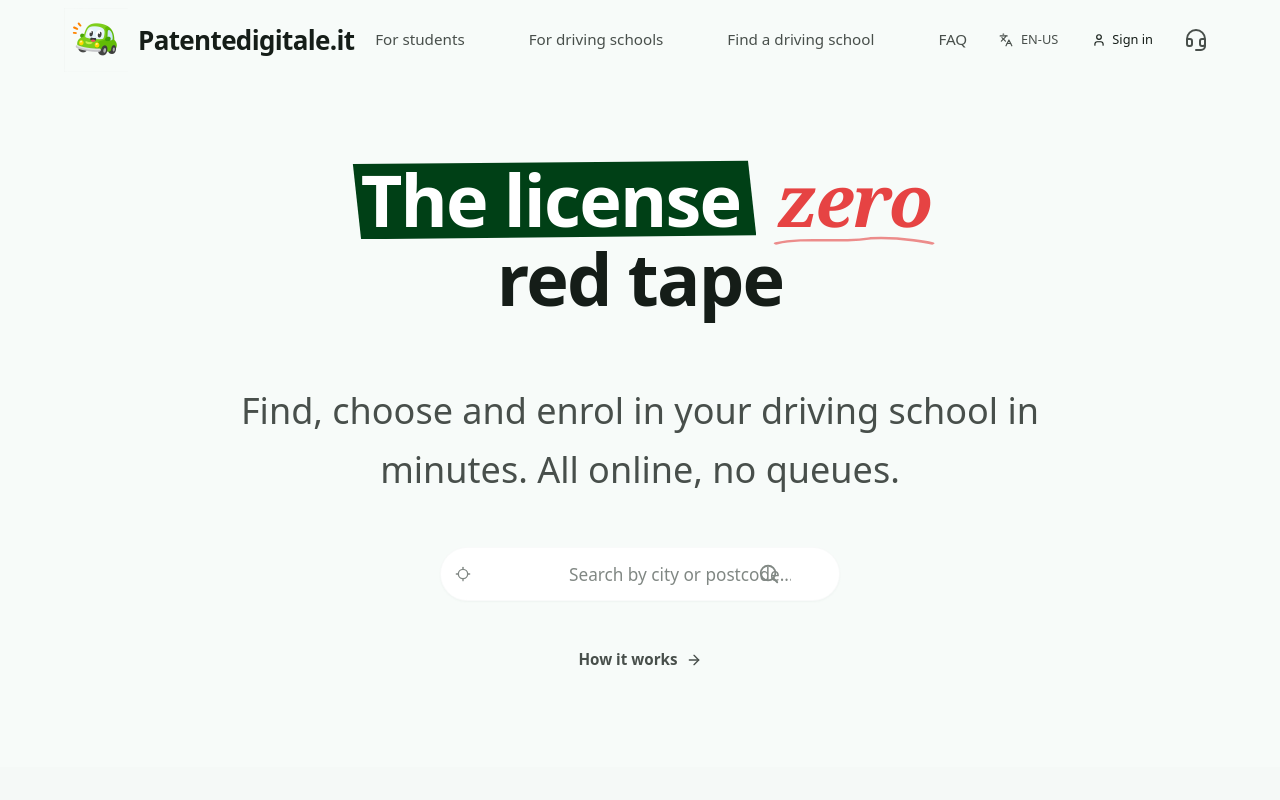
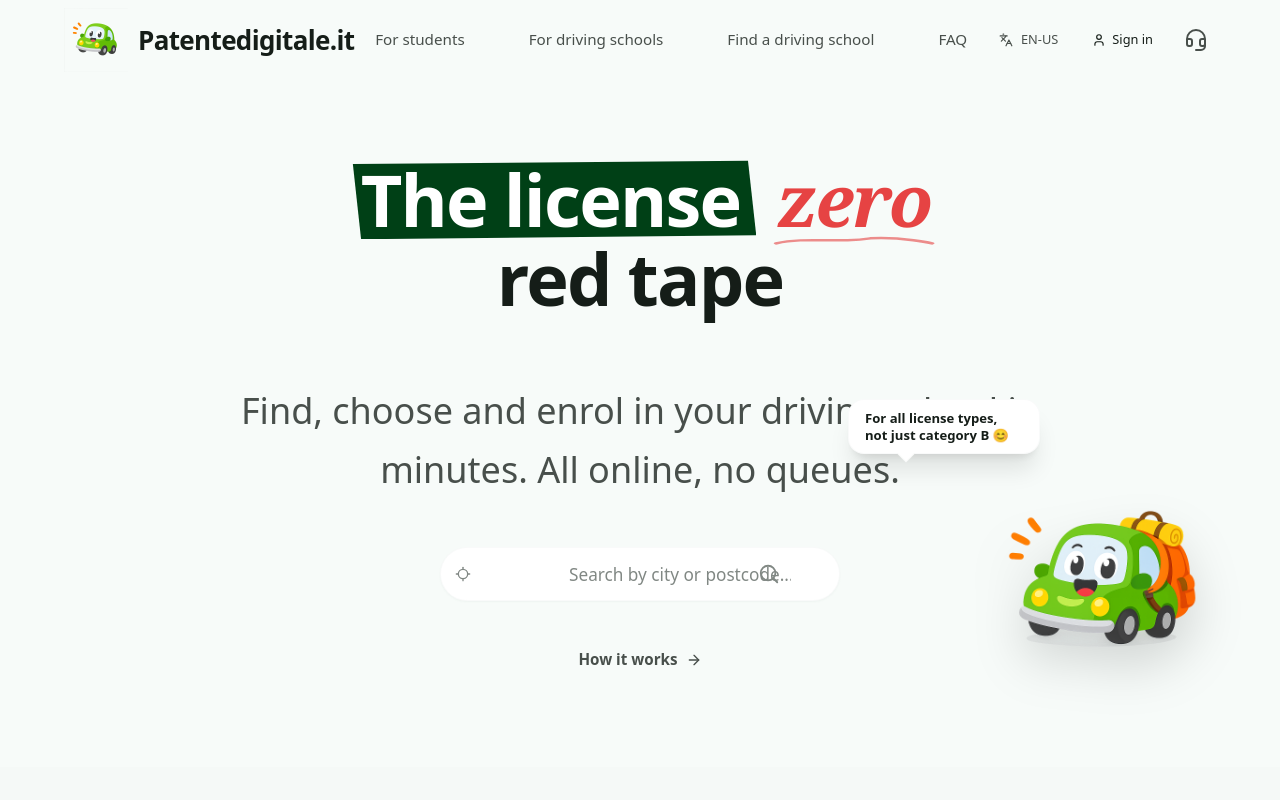
Before and after one commit to W3sley0Bi/patente-digitale-web, a React (Vite) app: page / in a window 1280 px wide. Shown: the top 800 px of the page. Built offline with nearby package versions, Linux system fonts and the light colour scheme; a web font is replaced by a local one.

Commit message:
feat(landing): add floating mascot with i18n speech bubble

```diff
--- a/src/components/sections/Hero.tsx
+++ b/src/components/sections/Hero.tsx
@@ -125,7 +125,7 @@ export function Hero() {
 					</motion.p>
 
 					{/* Search Bar */}
-					<motion.div variants={revealVariants} className="mt-12 w-full max-w-[400px]">
+					<motion.div variants={revealVariants} className="mt-12 w-full max-w-[400px] relative">
 						<form onSubmit={handleSearch} className="relative">
 							<div className="group relative flex items-center bg-white rounded-full border border-line-strong/10 shadow-sm focus-within:border-line-strong/30 transition-all duration-300">
 								<button
@@ -176,6 +176,42 @@ export function Hero() {
 						</a>
 					</motion.div>
 				</motion.div>
+
+				{/* Floating Mascot - Does not affect layout flow */}
+				<motion.div
+					initial={{ opacity: 0, x: 50, scale: 0.8 }}
+					animate={{ opacity: 1, x: 0, scale: 1 }}
+					transition={{ delay: 1, duration: 0.8, ease: "easeOut" }}
+					className="pointer-events-none absolute bottom-0 right-0 hidden items-end justify-center lg:flex"
+				>
+					<div className="relative mr-8 mb-8">
+						<img
+							src="/mascot-backpack.png"
+							alt=""
+							className="h-auto w-[240px] object-contain drop-shadow-2xl"
+							draggable={false}
+						/>
+
+						{/* Mascot Speech Bubble */}
+						<motion.div
+							initial={{ opacity: 0, scale: 0.5, x: 20 }}
+							animate={{ opacity: 1, scale: 1, x: 0 }}
+							transition={{ delay: 1.8, duration: 0.5, type: "spring" }}
+							className="pointer-events-auto absolute -top-16 -left-32 z-20 w-48"
+						>
+							<div className="relative">
+								<div className="bg-white px-4 py-2.5 rounded-2xl shadow-xl border border-line-strong/10">
+									<p
+										className="font-sans text-xs font-bold text-ink leading-tight"
+										dangerouslySetInnerHTML={{ __html: t("landing.hero.mascotNote") }}
+									/>
+								</div>
+								{/* Speech bubble tail */}
+								<div className="absolute -bottom-1.5 right-10 h-3 w-3 rotate-45 border-r border-b border-line-strong/10 bg-white" />
+							</div>
+						</motion.div>
+					</div>
+				</motion.div>
 			</div>
 		</section>
 	);
--- a/src/i18n/locales/ar.json
+++ b/src/i18n/locales/ar.json
@@ -55,6 +55,7 @@
 				"primary": "ابحث عن مدرسة تعليم القيادة الخاصة بك",
 				"secondary": "كيف يعمل"
 			},
+			"mascotNote": "لجميع أنواع التراخيص،<br />ليس فقط الفئة B 😊",
 			"trust": "تم اختياره بالفعل من قبل أكثر من 12,000 طالب في 14 منطقة. مدفوعات آمنة باستخدام PayPal و Apple Pay و Google Pay.",
 			"trust.social": "+12,000 طالب سعيد",
 			"mascotAlt": "باتينتينو، تميمة Patentedigitale.it"
--- a/src/i18n/locales/en.json
+++ b/src/i18n/locales/en.json
@@ -55,6 +55,7 @@
 				"primary": "Find your driving school",
 				"secondary": "How it works"
 			},
+			"mascotNote": "For all license types,<br />not just category B 😊",
 			"trust": "Trusted by 12,000+ students across 14 regions. Secure payments via PayPal, Apple Pay and Google Pay.",
 			"trust.social": "12,000+ happy students",
 			"mascotAlt": "Patentino, the Patentedigitale.it mascot"
--- a/src/i18n/locales/it.json
+++ b/src/i18n/locales/it.json
@@ -55,6 +55,7 @@
 				"primary": "Trova la tua autoscuola",
 				"secondary": "Come funziona"
 			},
+			"mascotNote": "Per tutti i tipi di patenti,<br />non solo la B 😊",
 			"trust": "Già scelto da oltre 12.000 studenti in 14 regioni. Pagamenti sicuri con PayPal, Apple Pay e Google Pay.",
 			"trust.social": "12.000+ studenti felici",
 			"mascotAlt": "Patentino, la mascotte di Patentedigitale.it"
```
